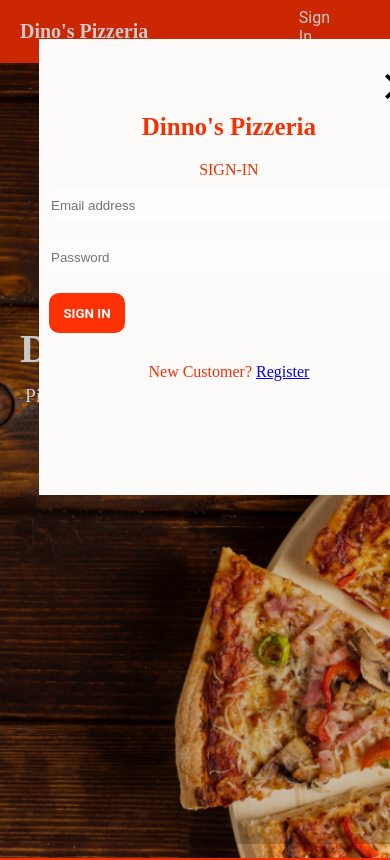
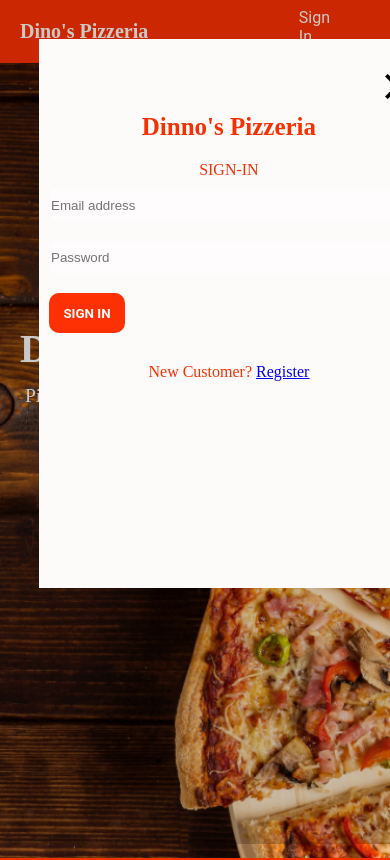
Before and after one commit to Brandon-Cottrell/Dino-s-pizzeria, a React (Create React App) app in the folder frontend/: page /signin in a window 390 px wide. Shown: the top 860 px of the page. Built offline with nearby package versions, Linux system fonts and the light colour scheme; no server answers.

Commit message:
responsiveness done

```diff
--- a/frontend/src/assets/style.css
+++ b/frontend/src/assets/style.css
@@ -481,7 +481,7 @@ Popup page
     color: #f43103;
     margin: 10% 10%;
     position: fixed;
-    height: 54vh;
+    height: 65vh;
     width: 45vh;
   }
 }
```
